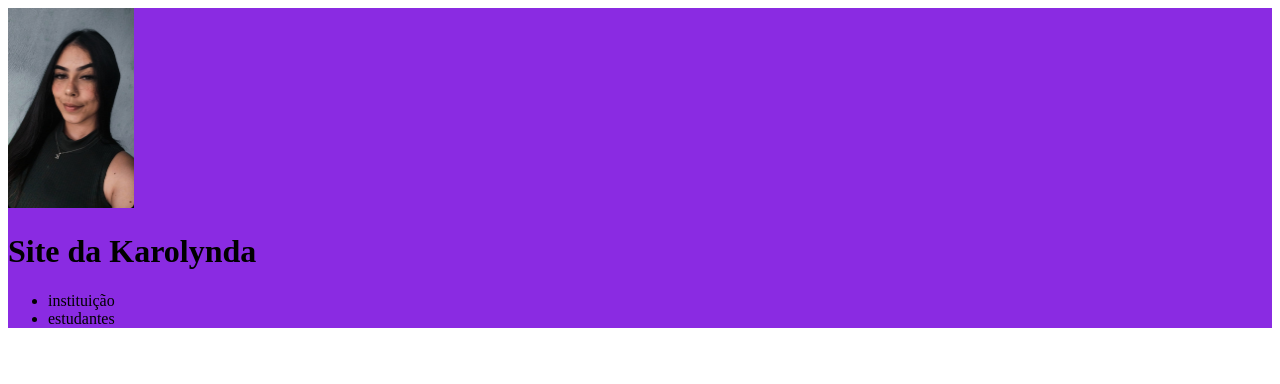
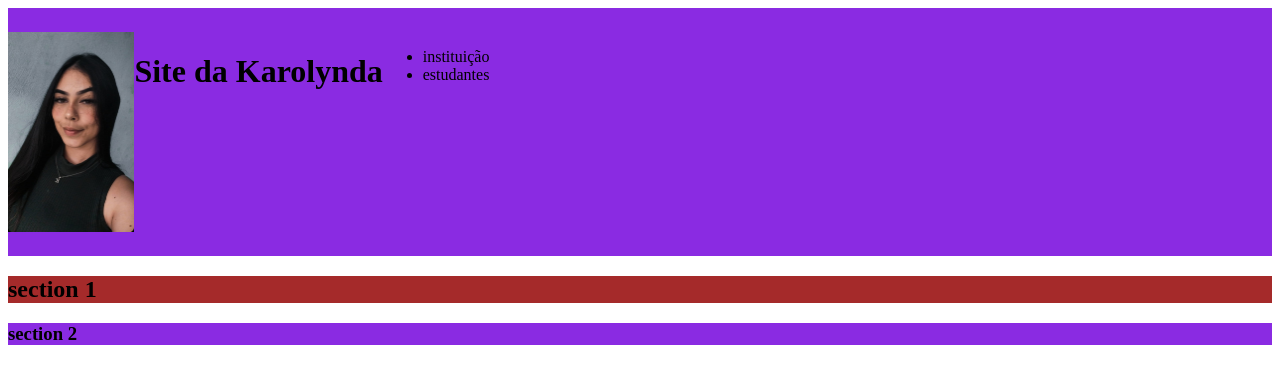
Before and after one commit to karol-arcanjo/Stoy-loka-public, a plain HTML site: page index.html in a window 1280 px wide. Drawn offline with Linux system fonts and the light colour scheme.

Commit message:
save aula2

```diff
--- a/index.html
+++ b/index.html
@@ -18,6 +18,12 @@
             <li class="cabecalho-item">estudantes</li>
         </ul>
     </header>
+    <section class="section1">
+    <h2>section 1</h2>
+    </section>
+    <section class="section2">
+        <h3>section 2</h3>
+    </section>
 </body>
 
 </html>
--- a/style.css
+++ b/style.css
@@ -1,7 +1,19 @@
-.cabecalho{
+.cabecalho {
+    background-color: blueviolet;
+    color: black;
+    display: flex;
+    padding: 24px 0;
+}
+
+.section1 {
+    background-color: brown;
+}
+
+.section2 {
     background-color: blueviolet;
 }
 
-.cabecalho-imagem{
- width: 10%;
+
+.cabecalho-imagem {
+    width: 10%;
 }
```
